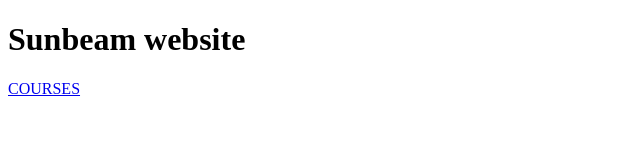
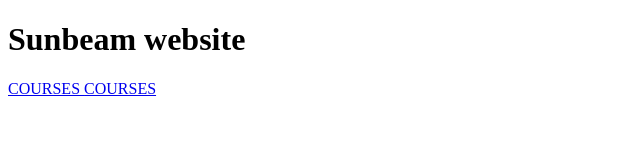
Before and after one commit to rohanupadhye/Sunbeam-Website, a plain HTML site: page index.html in a window 1280 px wide. Shown: the whole page, without its empty margins (0-640 px from the left). Drawn offline with Linux system fonts and the light colour scheme.

Commit message:
added anchor tag in index

```diff
--- a/index.html
+++ b/index.html
@@ -8,5 +8,6 @@
 <body>
     <h1>Sunbeam website</h1>
     <a href="courses.html">COURSES </a>
+    <a href="students.html">COURSES </a>
 </body>
 </html>
```
